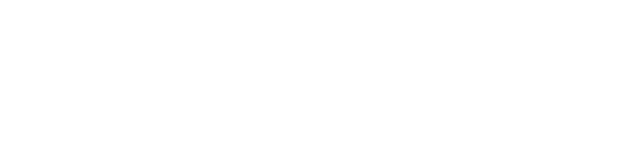
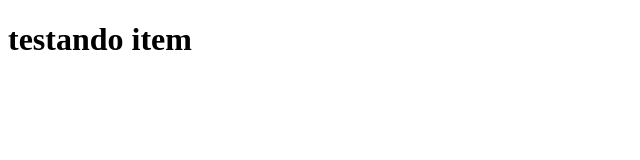
Before and after one commit to IsaacRecuperador/folderteste, a plain HTML site: page index.html in a window 1280 px wide. Shown: the whole page, without its empty margins (0-640 px from the left). Drawn offline with Linux system fonts and the light colour scheme.

```diff
--- a/index.html
+++ b/index.html
@@ -6,5 +6,6 @@
     <title>testando repositorio</title>
 </head>
 <body>
+    <h1>testando item</h1>
 </body>
 </html>
```
